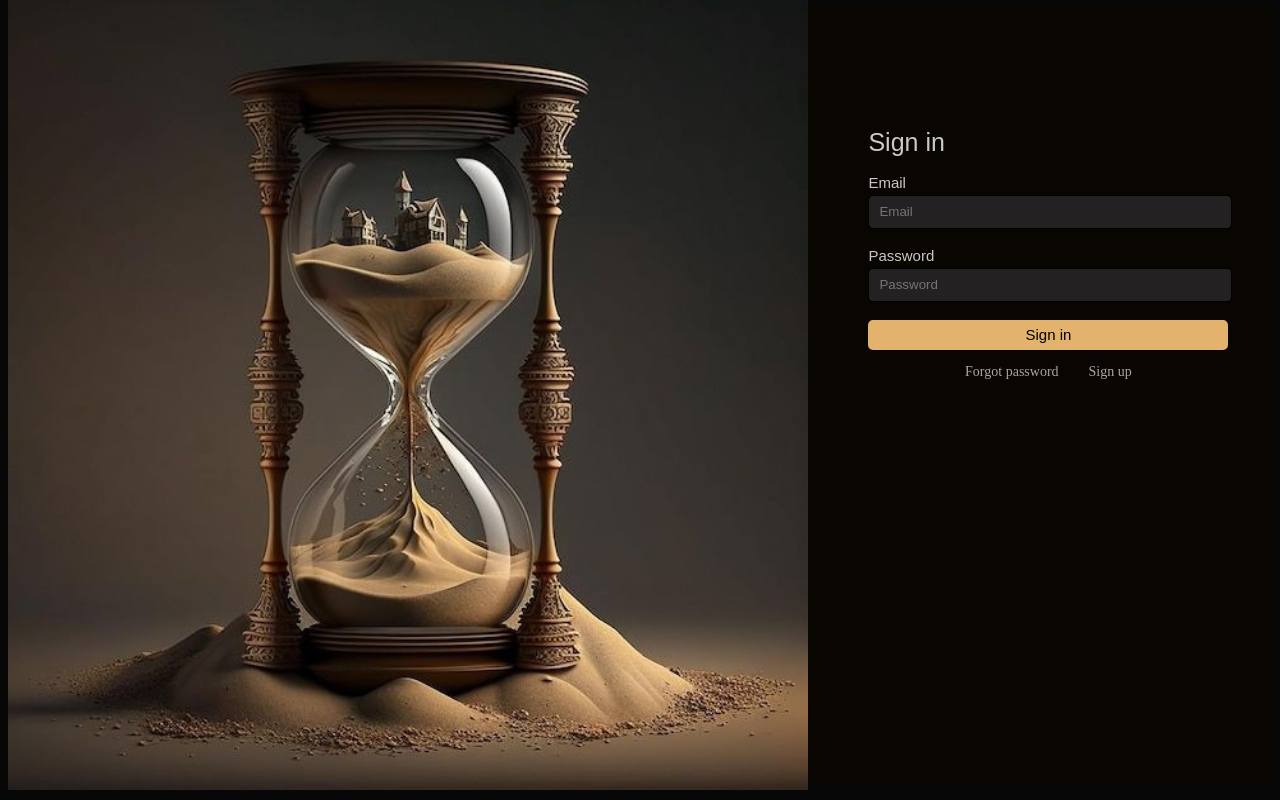
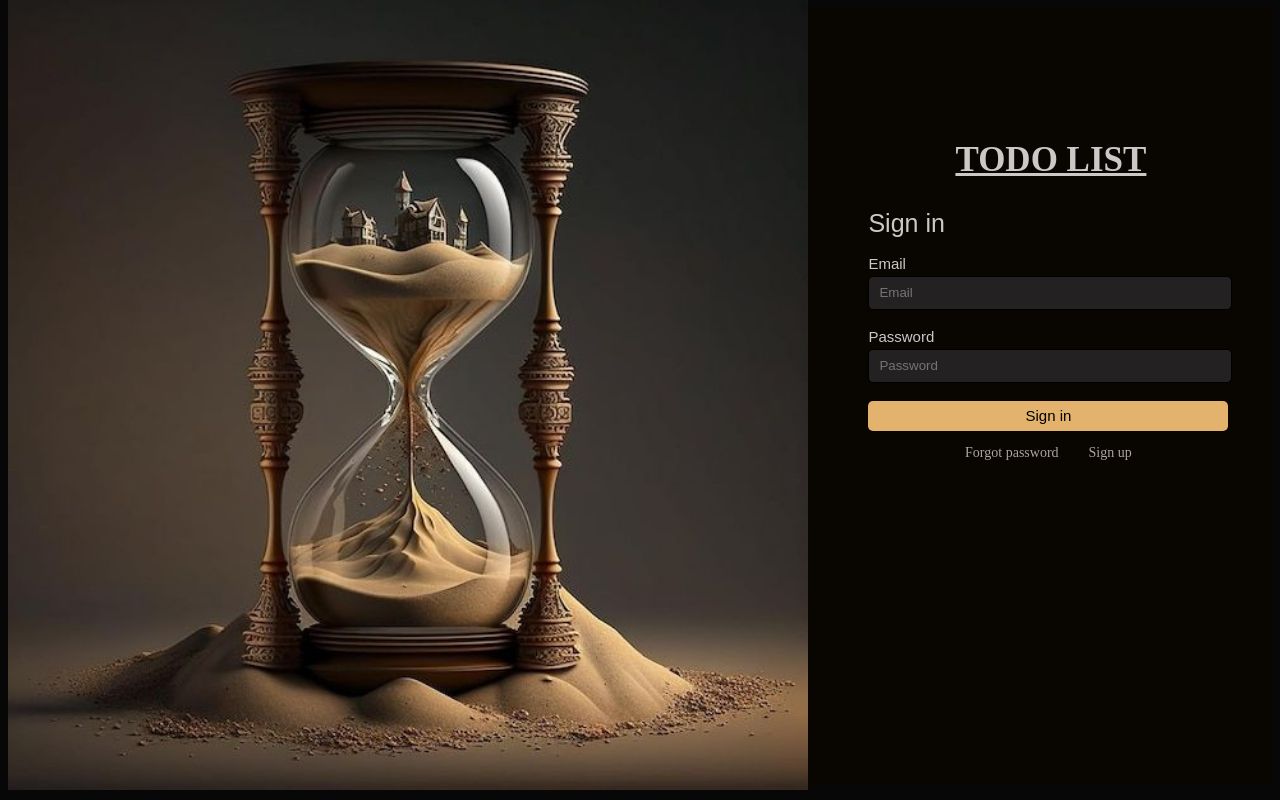
Before and after one commit to devendra-9/todolist, a React (Vite) app in the folder todolist/frontend/: page / in a window 1280 px wide. Built offline with nearby package versions, Linux system fonts and the light colour scheme.

Commit message:
committed

```diff
--- a/todolist/frontend/src/App.jsx
+++ b/todolist/frontend/src/App.jsx
@@ -2,6 +2,7 @@ import {React} from 'react';
 import {Router ,Routes, Route} from 'react-router-dom';
 import Signin from "./auth/forms/signin";
 import Signup from "./auth/forms/signup";
+import Home from './pages/home'
 function App() {
 
   return (
@@ -11,6 +12,7 @@ function App() {
       {/* Public Route */}
           <Route path='/' element = {< Signin />}/>
           <Route path='/signup' element = {< Signup />}/>
+          <Route path='/home' element = {< Home />}/>
         </Route>
 
       </Routes>
--- a/todolist/frontend/src/auth/forms/signin.jsx
+++ b/todolist/frontend/src/auth/forms/signin.jsx
@@ -1,6 +1,6 @@
 import React, { useState } from 'react'
 import './css/signn.css'
-import { Navigate, useNavigate } from 'react-router-dom';
+import { Navigate, useNavigate,Link } from 'react-router-dom';
 
 const signin = () => {
   const [formdata, setformdata] = useState({
@@ -45,7 +45,7 @@ const signin = () => {
         {
           localStorage.setItem('auth-token',responsedata.token)
           console.log("logged in successful");
-          navigate('/signup');
+          navigate('/home');
         }
         else
         {
@@ -66,6 +66,7 @@ const signin = () => {
       <div className="signin-form">
         <div className="signin-formdetails">
           <p id="error"> </p>
+          <h2>TODO LIST</h2>
           <h1>Sign in</h1>
           <label>Email</label><br/>
           <input id="e1`" value={formdata.email} onChange={changehandler} name='email' type="text" placeholder='Email'/><br /><br />
@@ -74,7 +75,7 @@ const signin = () => {
           <button onClick={()=>login()}>Sign in </button>
           <div className='signin-links'>
             <p>Forgot password</p>
-            <p>Sign up</p>
+            <Link to='/signup' style={{textDecoration:'none'}}><p>Sign up</p></Link>
           </div>
         </div>
       </div>
```
